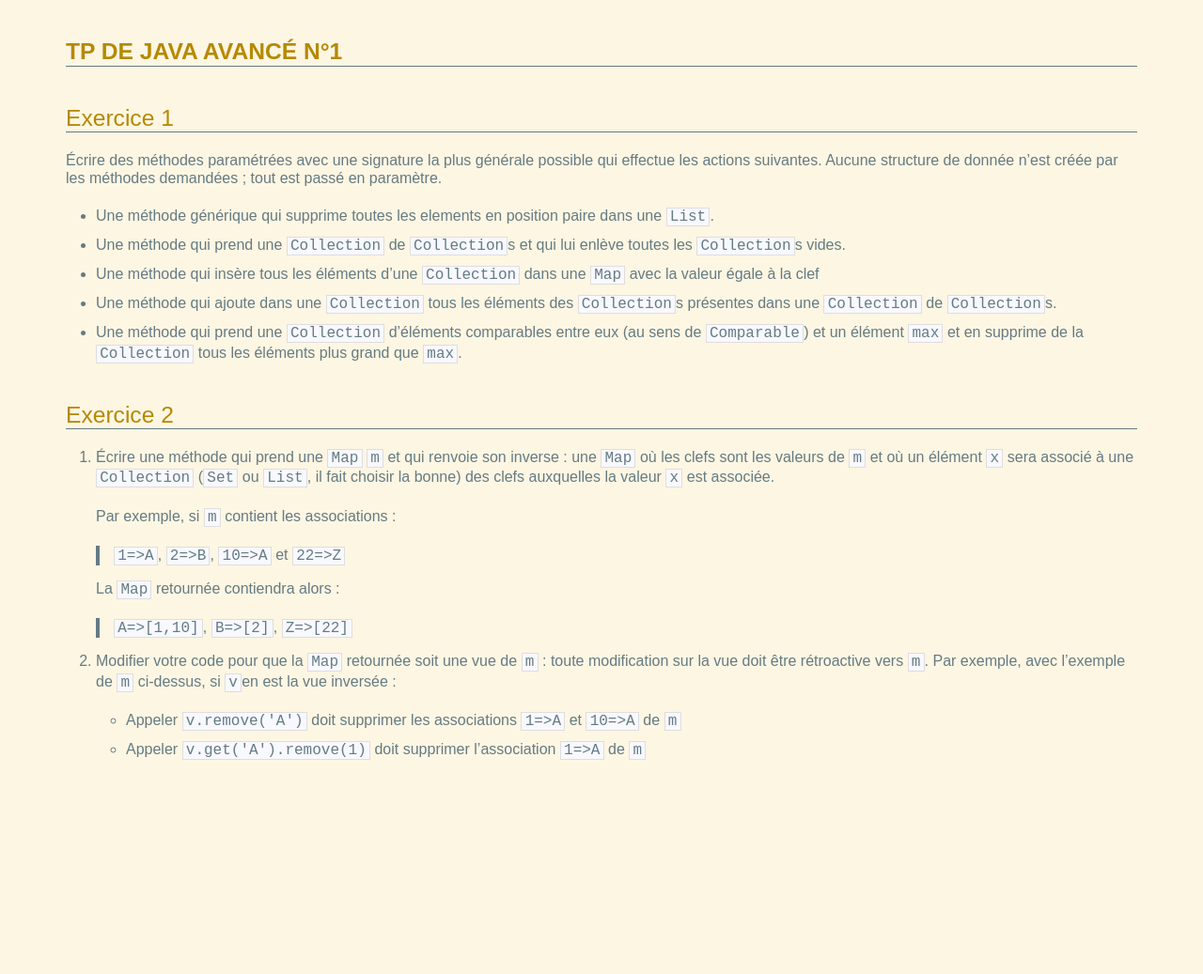
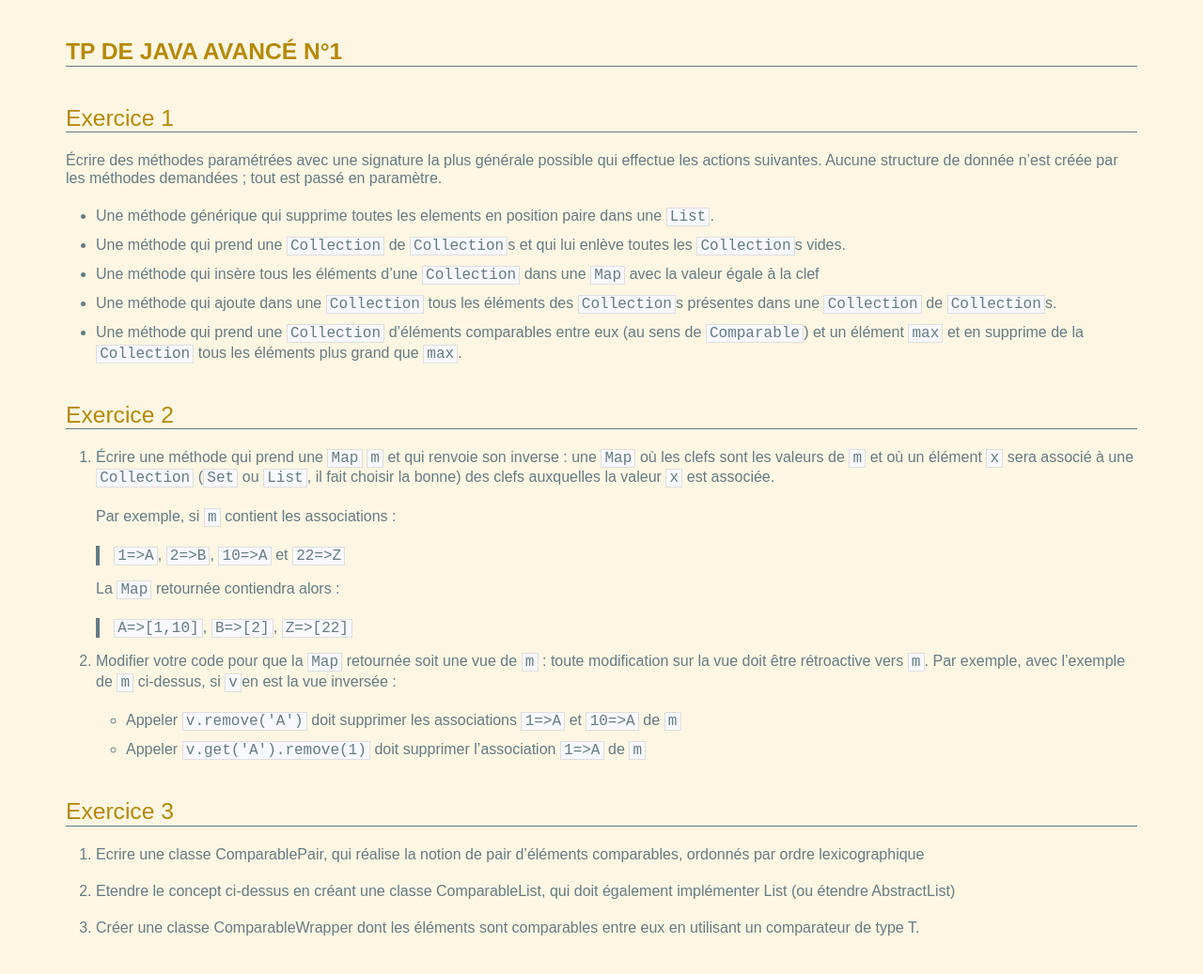
Before and after one commit to lacl-upec/m1javaa, a Jekyll site: the page built from _posts/2015-09-10-TP 1.md, in a window 1280 px wide. Shown: the whole page at 94% size. Built offline with Jekyll 4.4.1, drawn with Linux system fonts in a browser that asks for light colours; before the commit the page ends 900 px from its top, so only the background shows below that.

Commit message:
Created :_posts/2015-09-10-TP 1.md

```diff
--- a/_posts/2015-09-10-TP 1.md
+++ b/_posts/2015-09-10-TP 1.md
@@ -28,3 +28,13 @@ Exercice 2
 
    - Appeler `v.remove('A')` doit supprimer les associations `1=>A` et `10=>A` de `m`
    - Appeler `v.get('A').remove(1)` doit supprimer l'association `1=>A` de `m`
+
+
+Exercice 3
+---
+
+1. Ecrire une classe ComparablePair, qui réalise la notion de pair d'éléments comparables, ordonnés par ordre lexicographique
+
+2. Etendre le concept ci-dessus en créant une classe ComparableList, qui doit également implémenter List (ou étendre AbstractList)
+
+3. Créer une classe ComparableWrapper<T> dont les éléments sont comparables entre eux en utilisant un comparateur de type T.
```
